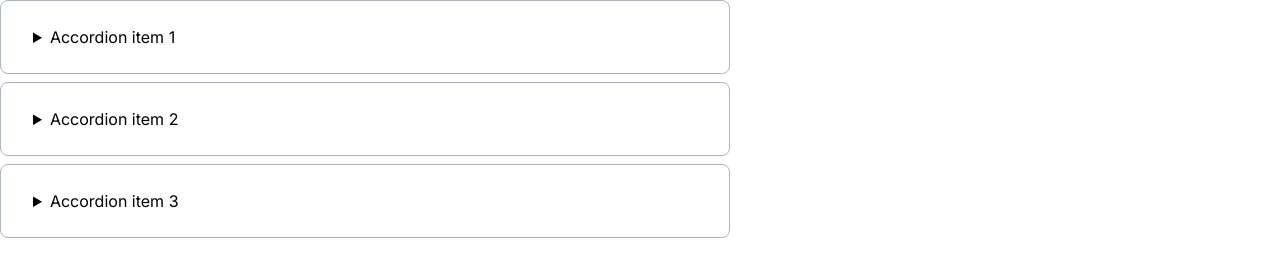
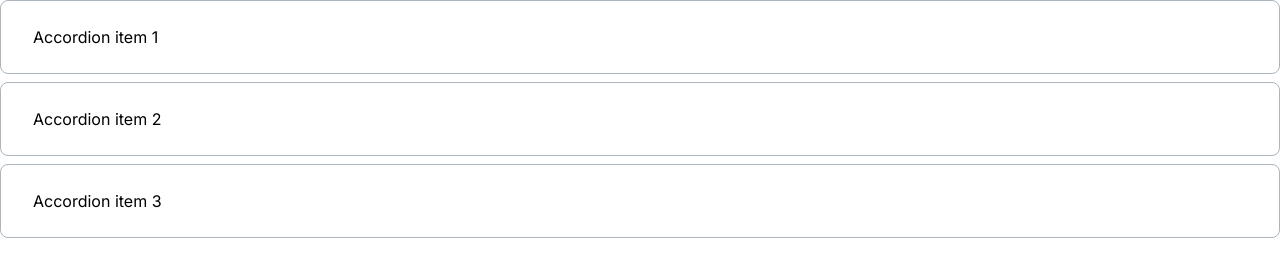
Before and after one commit to js-tasks-ru/htmlcss-20220317_gleb-sel, a website: page 03-lection1/02-accordion/index.html in a window 1280 px wide. Drawn offline with Linux system fonts and the light colour scheme.

Commit message:
fix  03-02

```diff
--- a/03-lection1/02-accordion/accordion.css
+++ b/03-lection1/02-accordion/accordion.css
@@ -1,7 +1,6 @@
 /* Стилизация аккордеона */
 
 .accordion {
-    width: 730px;
     background-color: #FFFFFF;
     font-family: 'Inter', sans-serif;
     font-style: normal;
@@ -11,10 +10,12 @@
 
 }
 
-
-
 .accordion__summary::-webkit-details-marker {  /* нестандартный псевдоэлемент Google Chrome */
     display: none;
+}
+
+details > summary {
+    list-style: none;
 }
 
 .accordion__item {
@@ -29,7 +30,7 @@
     margin: 16px 0 0 0;
 }
 
-details[open] .accordion__content {
+.accordion__details[open] .accordion__content {
     padding: 0 49px 8px 0;
 }
 
--- a/03-lection1/02-accordion/index.html
+++ b/03-lection1/02-accordion/index.html
@@ -9,7 +9,7 @@
     <body>
         <div class="accordion">
             <div class="accordion__item">
-                <details>
+                <details class="accordion__details">
                     <summary class="accordion__summary">
                         Accordion item 1
                     </summary>
@@ -19,7 +19,7 @@
                 </details>
             </div>
             <div class="accordion__item">
-                <details>
+                <details class="accordion__details">
                     <summary class="accordion__summary">
                         Accordion item 2
                     </summary>
@@ -29,7 +29,7 @@
                 </details>
             </div>
             <div class="accordion__item">
-                <details>
+                <details class="accordion__details">
                     <summary class="accordion__summary">
                         Accordion item 3
                     </summary>
```
